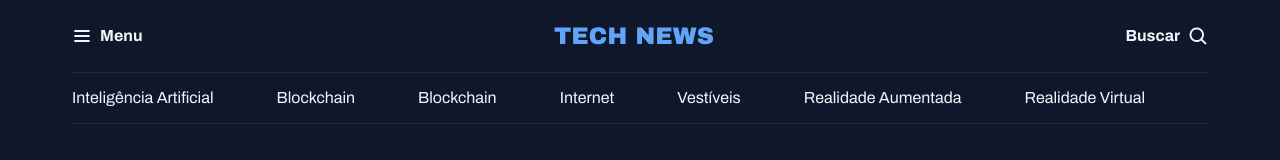
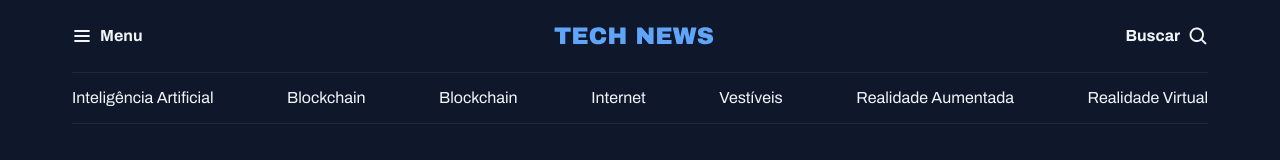
Before and after one commit to EmanuelBmoraes7/Projeto-Portal-de-noticias, a plain HTML site: page index.html in a window 1280 px wide. Drawn offline with Linux system fonts and the light colour scheme.

Commit message:
ajuste de espaço entre os items do menu

```diff
--- a/styles/header.css
+++ b/styles/header.css
@@ -19,4 +19,5 @@
   padding-block: 14px;
   border:solid 1px var(--stroke-color);
   border-inline: none;
+  justify-content: space-between;a
 }
```
